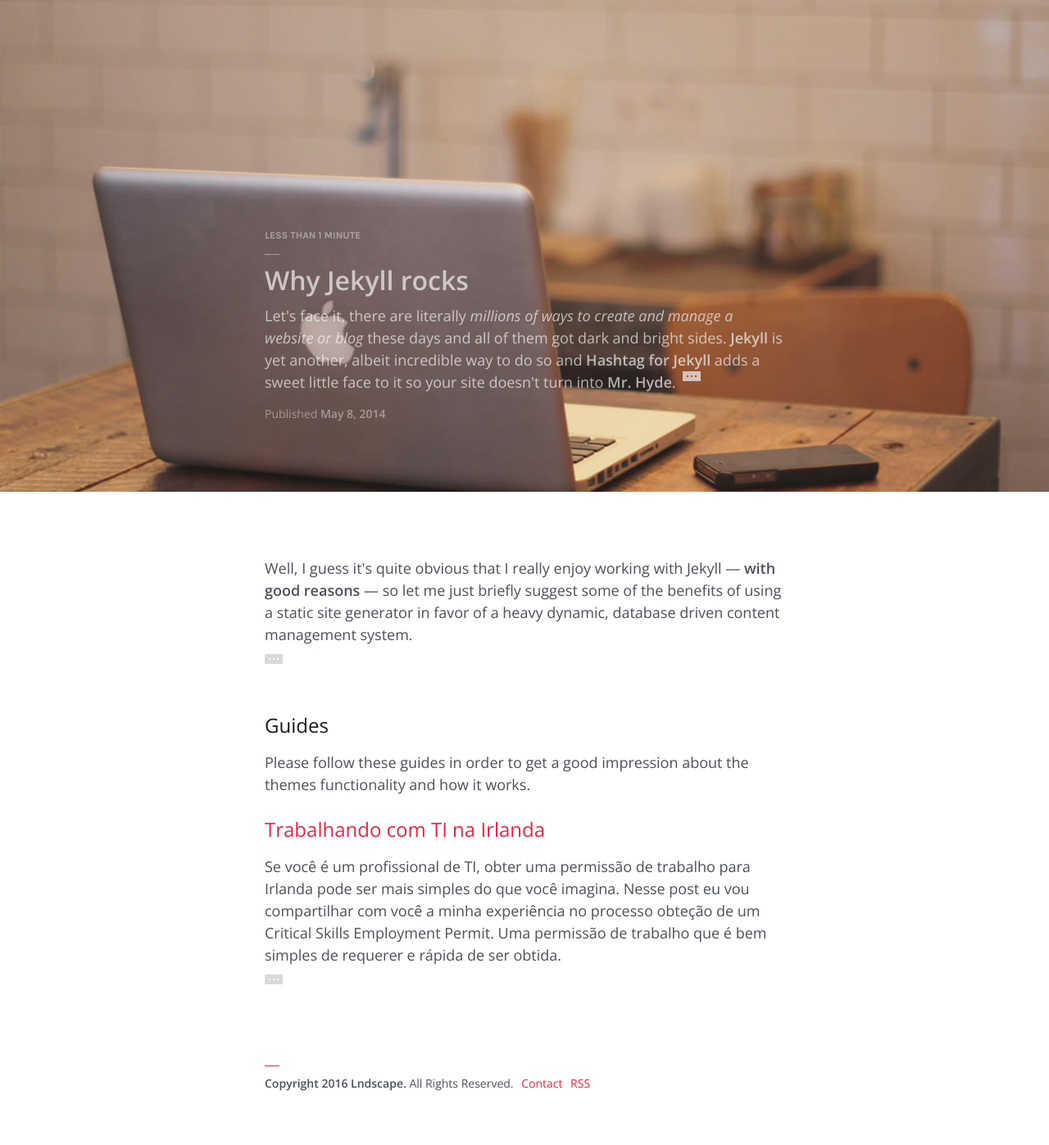
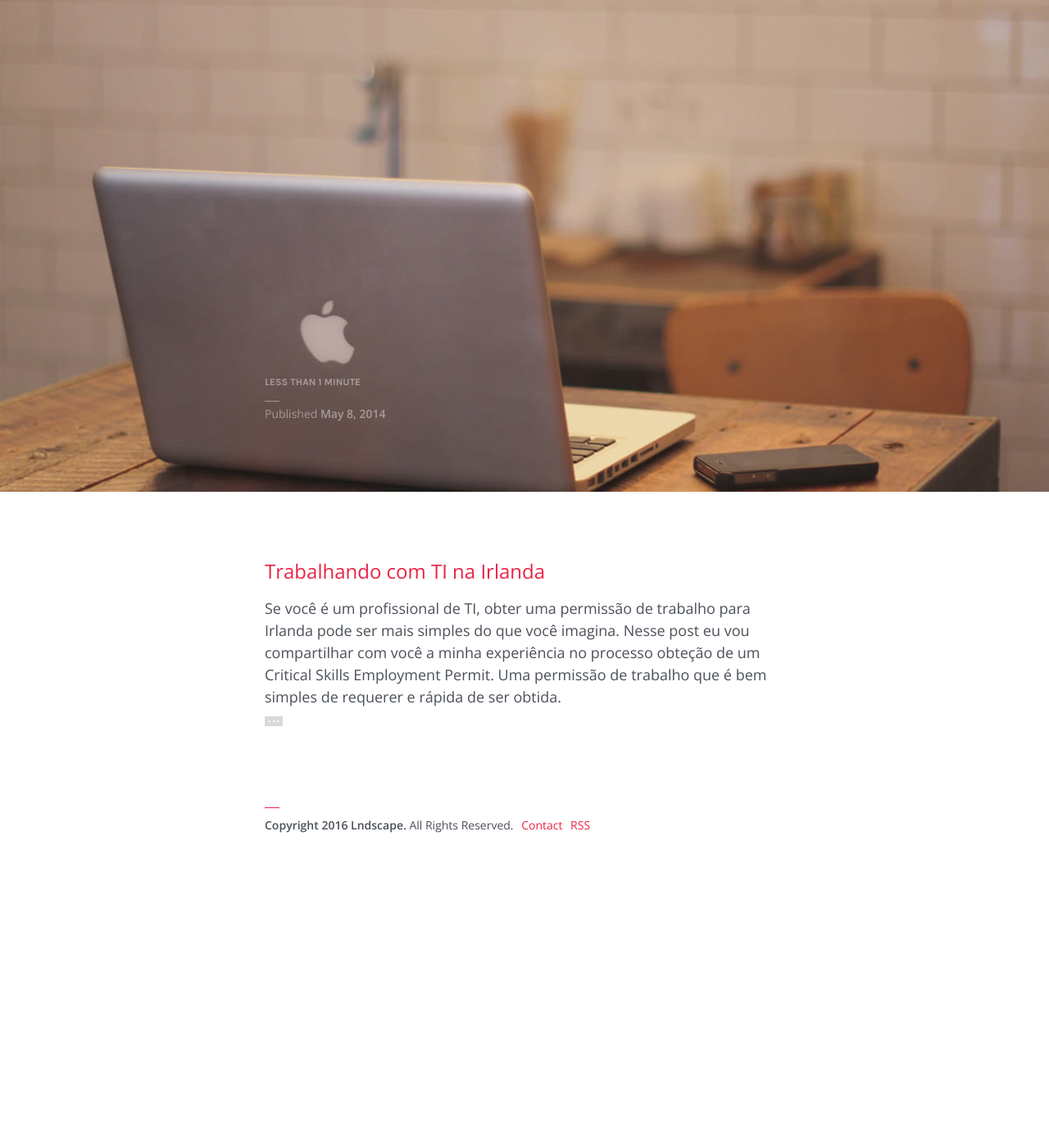
Before and after one commit to lndscape/lndscape.github.io, a Jekyll site: the page built from index.html, in a window 1280 px wide. Shown: the whole page at 82% size. Built offline with Jekyll 4.4.1, drawn with Linux system fonts in a browser that asks for light colours; the list of posts is cut into pages by our own code; after the commit the page ends 1082 px from its top, so only the background shows below that.

Commit message:
Personalização do template pra remover o excerpt e o título da página principal.

```diff
--- a/index.html
+++ b/index.html
@@ -1,25 +1,14 @@
 ---
 
 layout:     default
-title:      Why Jekyll rocks
 type:       home
 navigation: true
 
 date:       2014-05-08
 image:      header-1.jpg
-excerpt:    Let's face it, there are literally <i>millions of ways to create and manage a website or blog</i> these days and all of them got dark and bright sides. <b>Jekyll</b> is yet another, albeit incredible way to do so and <b>Hashtag for Jekyll</b> adds a sweet little face to it so your site doesn't turn into <b>Mr. Hyde</b>. <a href="/about.html" title="Continue" class="more">Continue</a>
 gradient:   1
 
 ---
-
-<div class="summary">
-
-  <p>Well, I guess it's quite obvious that I really enjoy working with Jekyll — <b>with good reasons</b> — so let me just briefly suggest some of the benefits of using a static site generator in favor of a heavy dynamic, database driven content management system. <a href="/why-jekyll.html" title="Continue" class="more">Continue</a></p>
-
-</div>
-
-<h2>Guides</h2>
-<p>Please follow these guides in order to get a good impression about the themes functionality and how it works.</p>
 
 {% for post in paginator.posts %}
 
```
